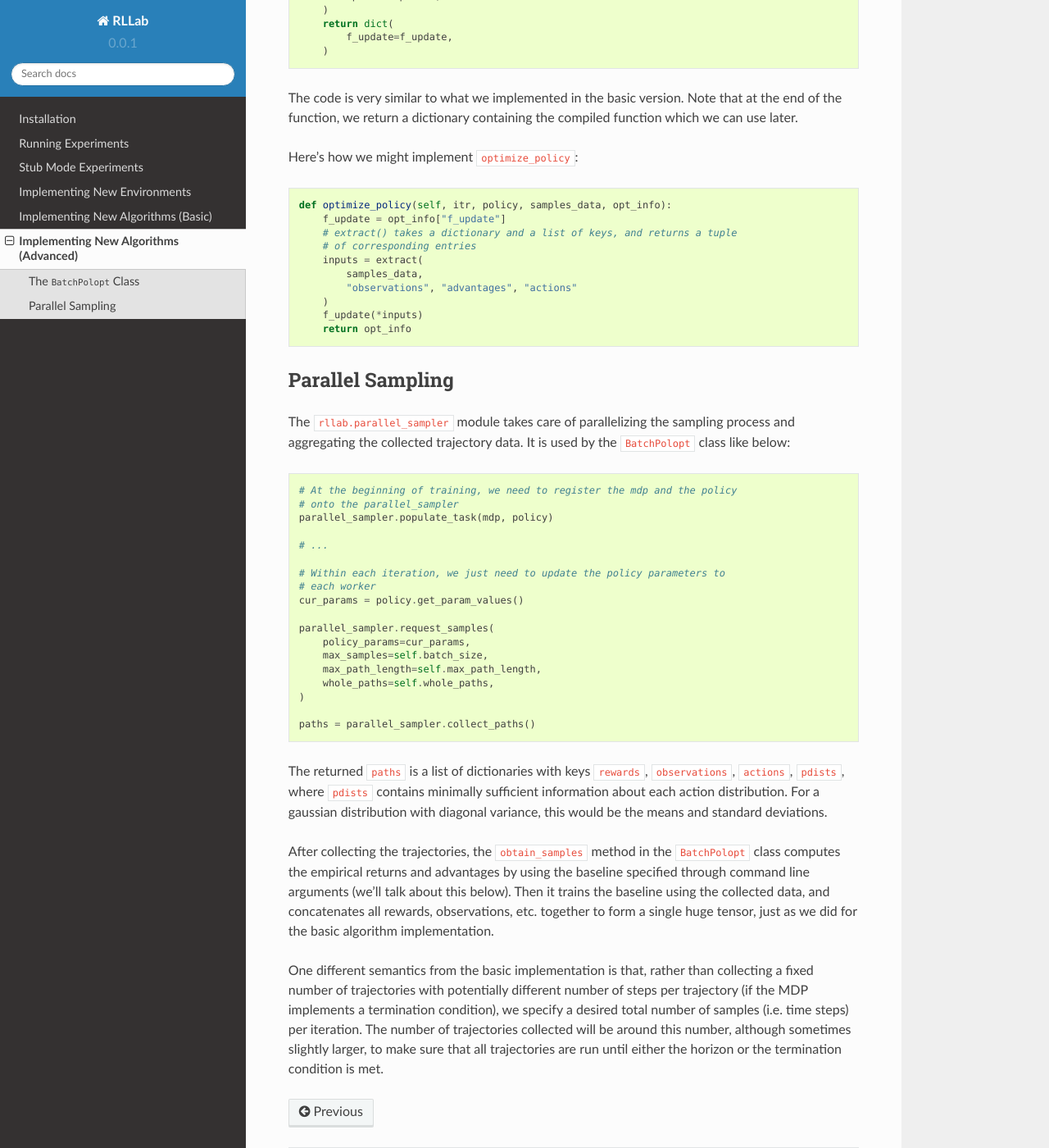
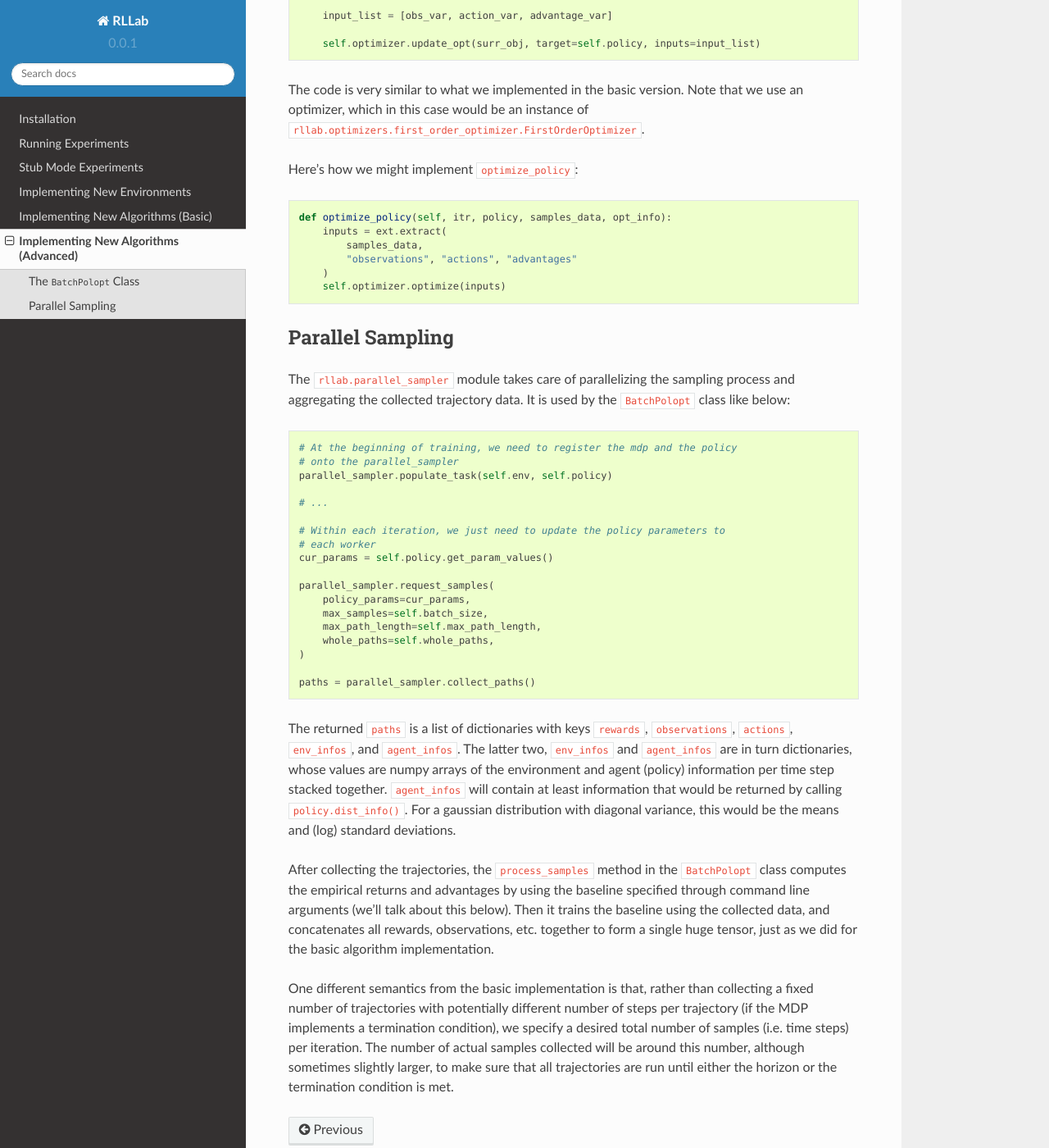
Before and after one commit to ICML-anon/rllab, a Sphinx documentation site: the page built from docs/user/implement_algo_advanced.rst, in a window 1280 px wide and 1400 px high, scrolled down 1822 px. Shown: the whole window at 82% size. Built offline with Sphinx 7.4.7 and the Read the Docs theme 2.0.0, drawn with Linux system fonts in a browser that asks for light colours; some of the changed text lies outside the part shown.

Commit message:
update documentation

```diff
--- a/docs/user/implement_algo_advanced.rst
+++ b/docs/user/implement_algo_advanced.rst
@@ -40,22 +40,22 @@ of the :code:`BatchPolopt` class is the :code:`train()` method:
 
 .. code-block:: python
 
-    def train(self, env, policy, baseline, **kwargs):
+    def train(self):
         # ...
-        opt_info = self.init_opt(env, policy, baseline)
+        self.init_opt()
         for itr in xrange(self.start_itr, self.n_itr):
-            samples_data = self.obtain_samples(itr, mdp, policy, baseline)
-            opt_info = self.optimize_policy(itr, policy, samples_data, opt_info)
-            params = self.get_itr_snapshot(
-                itr, mdp, policy, baseline, samples_data, opt_info)
+            paths = self.obtain_samples(itr)
+            samples_data = self.process_samples(itr, paths)
+            self.optimize_policy(itr, samples_data)
+            params = self.get_itr_snapshot(itr, samples_data)
             logger.save_itr_params(itr, params)
             # ...
 
-The :code:`obtain_samples` is implemented. The derived class needs to provide
-implementation for :code:`init_opt`, which initializes the computation graph,
-:code:`optimize_policy`, which updates the policy based on the collected data,
-and :code:`get_itr_snapshot`, which returns a dictionary of objects to be persisted
-per iteration.
+The methods :code:`obtain_samples` and :code:`process_samples` are implemented
+for you. The derived class needs to provide implementation for :code:`init_opt`,
+which initializes the computation graph, :code:`optimize_policy`, which updates
+the policy based on the collected data, and :code:`get_itr_snapshot`, which
+returns a dictionary of objects to be persisted per iteration.
 
 The :code:`BatchPolopt` class powers quite a few algorithms:
 
@@ -79,54 +79,48 @@ extra diagnostic information):
 
     # ...
 
-    def init_opt(self, mdp, policy, baseline):
-        # new_tensor() constructs a tensor of the specified dimension and data
-        # type
-        # we need this rather than simply constructing a matrix since some MDPs
-        # may have observations with multiple dimensions
-        obs_var = new_tensor(
+    def init_opt(self):
+        obs_var = self.env.observation_space.new_tensor_variable(
             'obs',
-            ndim=1+len(mdp.observation_shape),
-            dtype=mdp.observation_dtype
+            extra_dims=1,
+        )
+        action_var = self.env.action_space.new_tensor_variable(
+            'action',
+            extra_dims=1,
         )
         advantage_var = TT.vector('advantage')
-        action_var = TT.matrix('action', dtype=mdp.action_dtype)
-        log_prob = policy.get_log_prob_sym(obs_var, action_var)
+        dist = self.policy.distribution
+        old_dist_info_vars = {
+            k: TT.matrix('old_%s' % k)
+            for k in dist.dist_info_keys
+            }
+        old_dist_info_vars_list = [old_dist_info_vars[k] for k in dist.dist_info_keys]
+
+        dist_info_vars = self.policy.dist_info_sym(obs_var, action_var)
+        logli = dist.log_likelihood_sym(action_var, dist_info_vars)
+
         # formulate as a minimization problem
         # The gradient of the surrogate objective is the policy gradient
-        surr_obj = - TT.mean(log_prob * advantage_var)
-        updates = self.update_method(
-            surr_obj, policy.get_params(trainable=True))
-        input_list = [obs_var, advantage_var, action_var]
-        # compile_function() is a wrapper around theano.function with some
-        # default flags set
-        f_update = compile_function(
-            inputs=input_list,
-            outputs=None,
-            updates=updates,
-        )
-        return dict(
-            f_update=f_update,
-        )
+        surr_obj = - TT.mean(logli * advantage_var)
+
+        input_list = [obs_var, action_var, advantage_var]
+
+        self.optimizer.update_opt(surr_obj, target=self.policy, inputs=input_list)
+
 
 The code is very similar to what we implemented in the basic version. Note that
-at the end of the function, we return a dictionary containing the compiled
-function which we can use later.
+we use an optimizer, which in this case would be an instance of :code:`rllab.optimizers.first_order_optimizer.FirstOrderOptimizer`.
 
 Here's how we might implement :code:`optimize_policy`:
 
 .. code-block:: python
 
     def optimize_policy(self, itr, policy, samples_data, opt_info):
-        f_update = opt_info["f_update"]
-        # extract() takes a dictionary and a list of keys, and returns a tuple
-        # of corresponding entries
-        inputs = extract(
+        inputs = ext.extract(
             samples_data,
-            "observations", "advantages", "actions"
+            "observations", "actions", "advantages"
         )
-        f_update(*inputs)
-        return opt_info
+        self.optimizer.optimize(inputs)
 
 
 Parallel Sampling
@@ -140,13 +134,13 @@ by the :code:`BatchPolopt` class like below:
 
     # At the beginning of training, we need to register the mdp and the policy
     # onto the parallel_sampler
-    parallel_sampler.populate_task(mdp, policy)
+    parallel_sampler.populate_task(self.env, self.policy)
 
     # ...
 
     # Within each iteration, we just need to update the policy parameters to
     # each worker
-    cur_params = policy.get_param_values()
+    cur_params = self.policy.get_param_values()
 
     parallel_sampler.request_samples(
         policy_params=cur_params,
@@ -158,12 +152,14 @@ by the :code:`BatchPolopt` class like below:
     paths = parallel_sampler.collect_paths()
 
 The returned :code:`paths` is a list of dictionaries with keys :code:`rewards`,
-:code:`observations`, :code:`actions`, :code:`pdists`, where :code:`pdists`
-contains minimally sufficient information about each action distribution. For
-a gaussian distribution with diagonal variance, this would be the means and
-standard deviations.
+:code:`observations`, :code:`actions`, :code:`env_infos`, and :code:`agent_infos`.
+The latter two, :code:`env_infos` and :code:`agent_infos` are in turn dictionaries,
+whose values are numpy arrays of the environment and agent (policy) information
+per time step stacked together. :code:`agent_infos` will contain at least information
+that would be returned by calling :code:`policy.dist_info()`. For a gaussian
+distribution with diagonal variance, this would be the means and (log) standard deviations.
 
-After collecting the trajectories, the :code:`obtain_samples` method in the
+After collecting the trajectories, the :code:`process_samples` method in the
 :code:`BatchPolopt` class computes the empirical returns and advantages by
 using the baseline specified through command line arguments (we'll talk about
 this below). Then it trains the baseline using the collected data, and
@@ -174,6 +170,6 @@ One different semantics from the basic implementation is that, rather than
 collecting a fixed number of trajectories with potentially different number
 of steps per trajectory (if the MDP implements a termination condition), we
 specify a desired total number of samples (i.e. time steps) per iteration. The
-number of trajectories collected will be around this number, although sometimes
+number of actual samples collected will be around this number, although sometimes
 slightly larger, to make sure that all trajectories are run until either the
 horizon or the termination condition is met.
```
Also changed, not shown: other parts of docs/user/implement_algo_advanced.rst (+1 -1 lines), docs/user/experiments.rst (+17 -6 lines), docs/user/implement_env.rst (+6 -2 lines).
